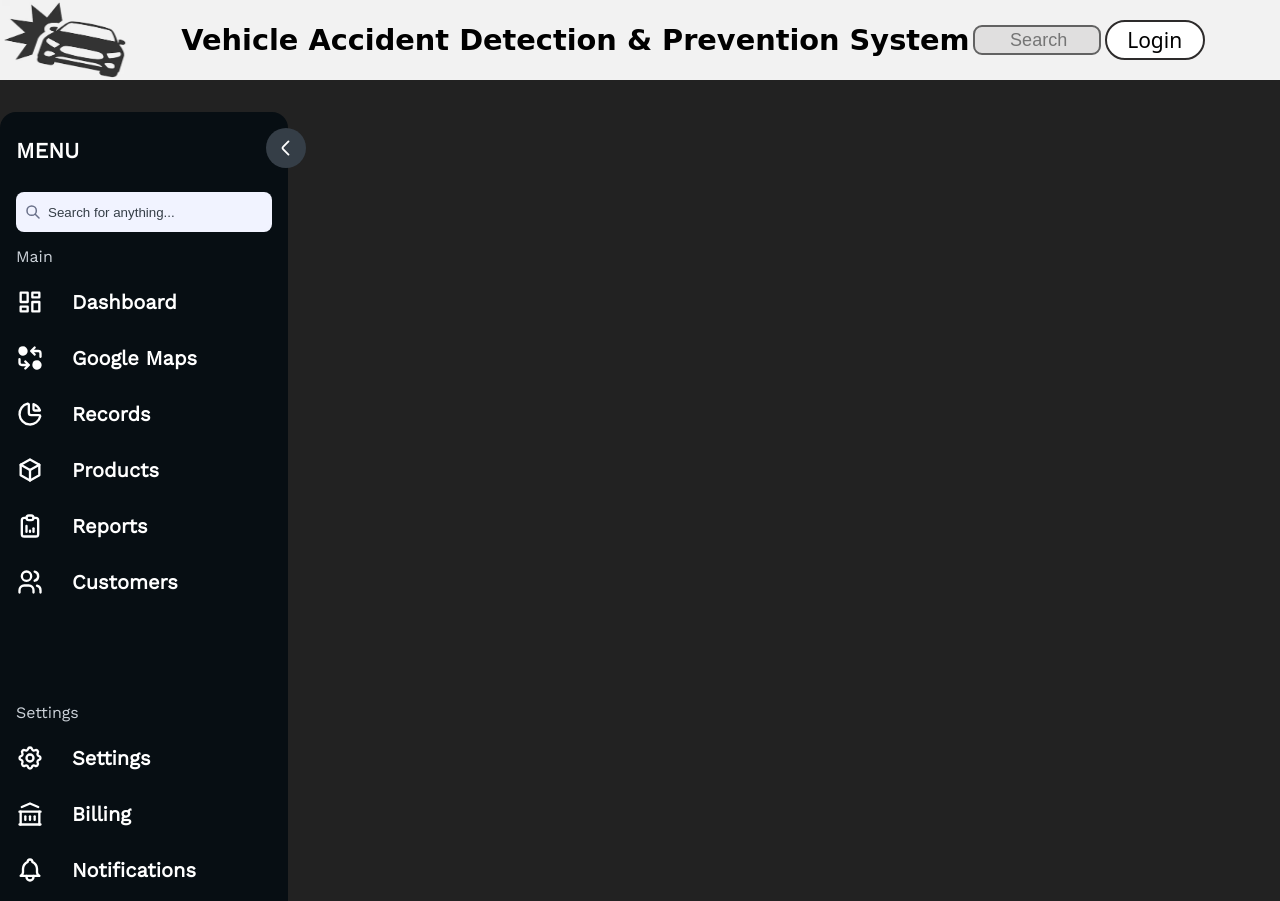
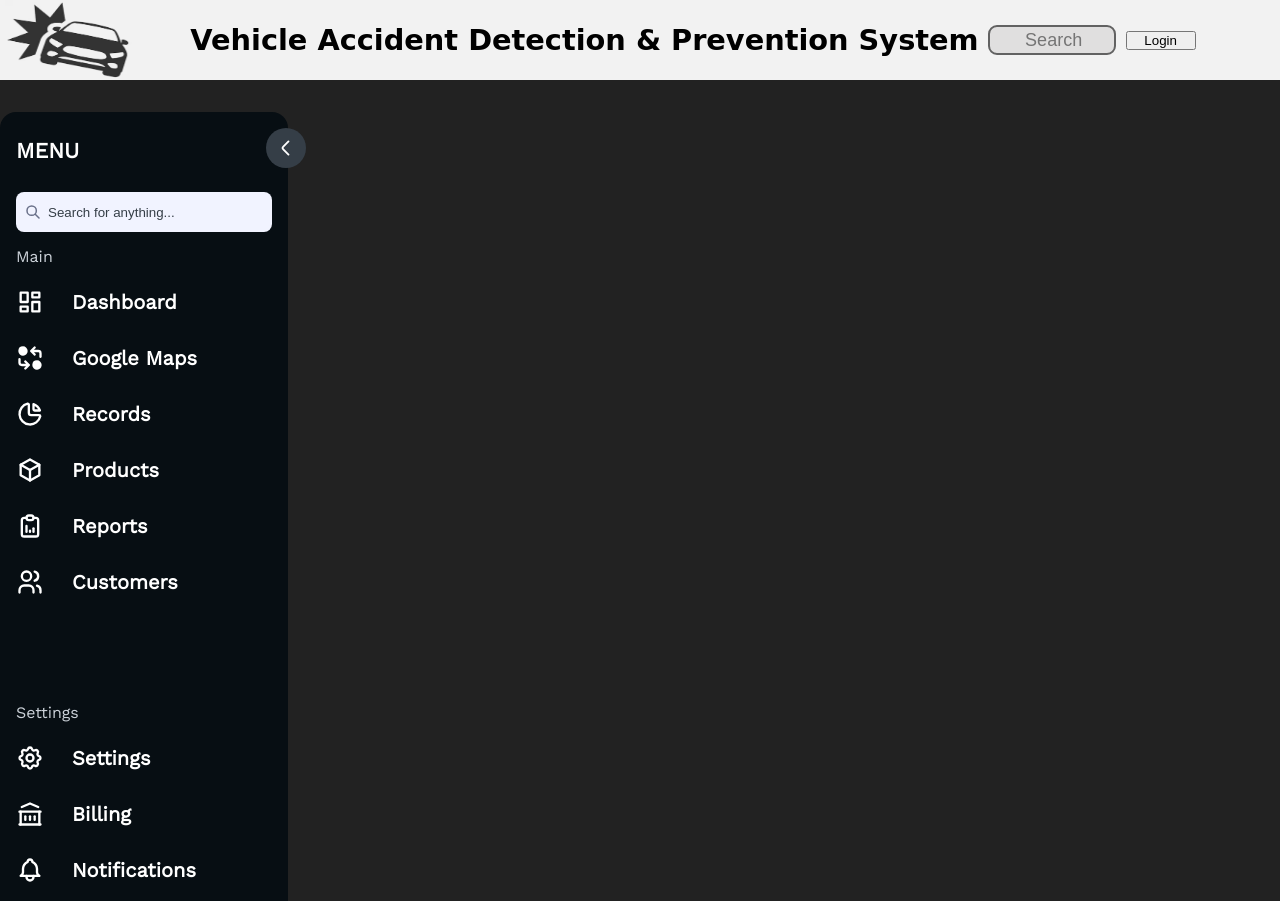
Before and after one commit to dhruvx19/infotech-web-server, a plain HTML site: page index.html in a window 1280 px wide. Shown: the top 901 px of the page. Drawn offline with nearby package versions, Linux system fonts and the light colour scheme.

Commit message:
Update style.css

```diff
--- a/style.css
+++ b/style.css
@@ -507,18 +507,8 @@ body.collapsed .expand-btn svg {
   cursor: pointer;
 } */
 .login_btn{
-  /* text-transform: uppercase; */
-  width: 100px;
-  height: 40px;
-  /* font-weight: 500; */
-  color: #000;
-  border: 2px solid #2d2b2b;
-  background: #fff;
-  border-radius: 30px;
-  line-height: 20px;
-  font-family: system-ui;
-  font-size: 21px;
-  transition: all ease-in-out 0.3s;
+
+
 }
 .login_btn:hover {
   background: #232424;
```
